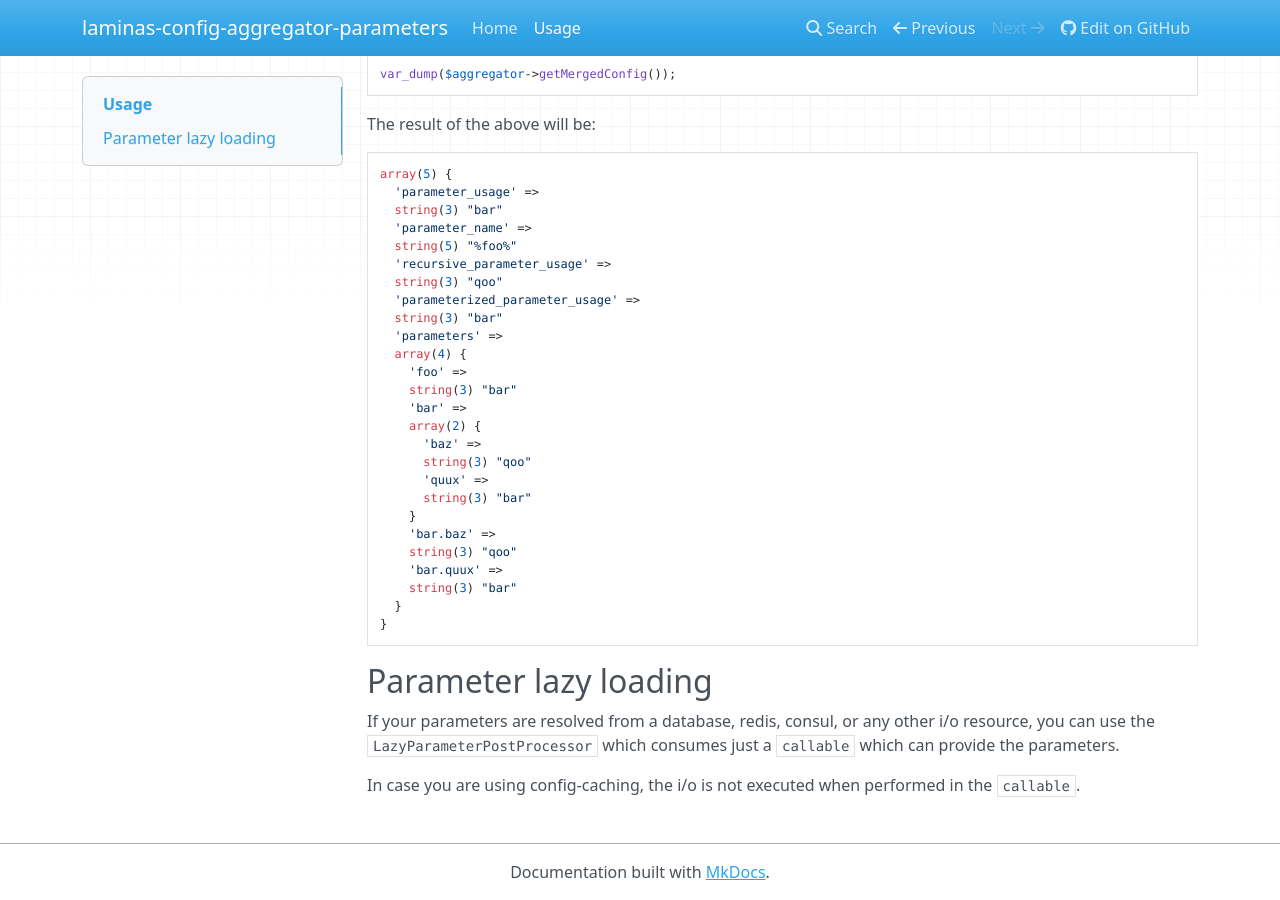
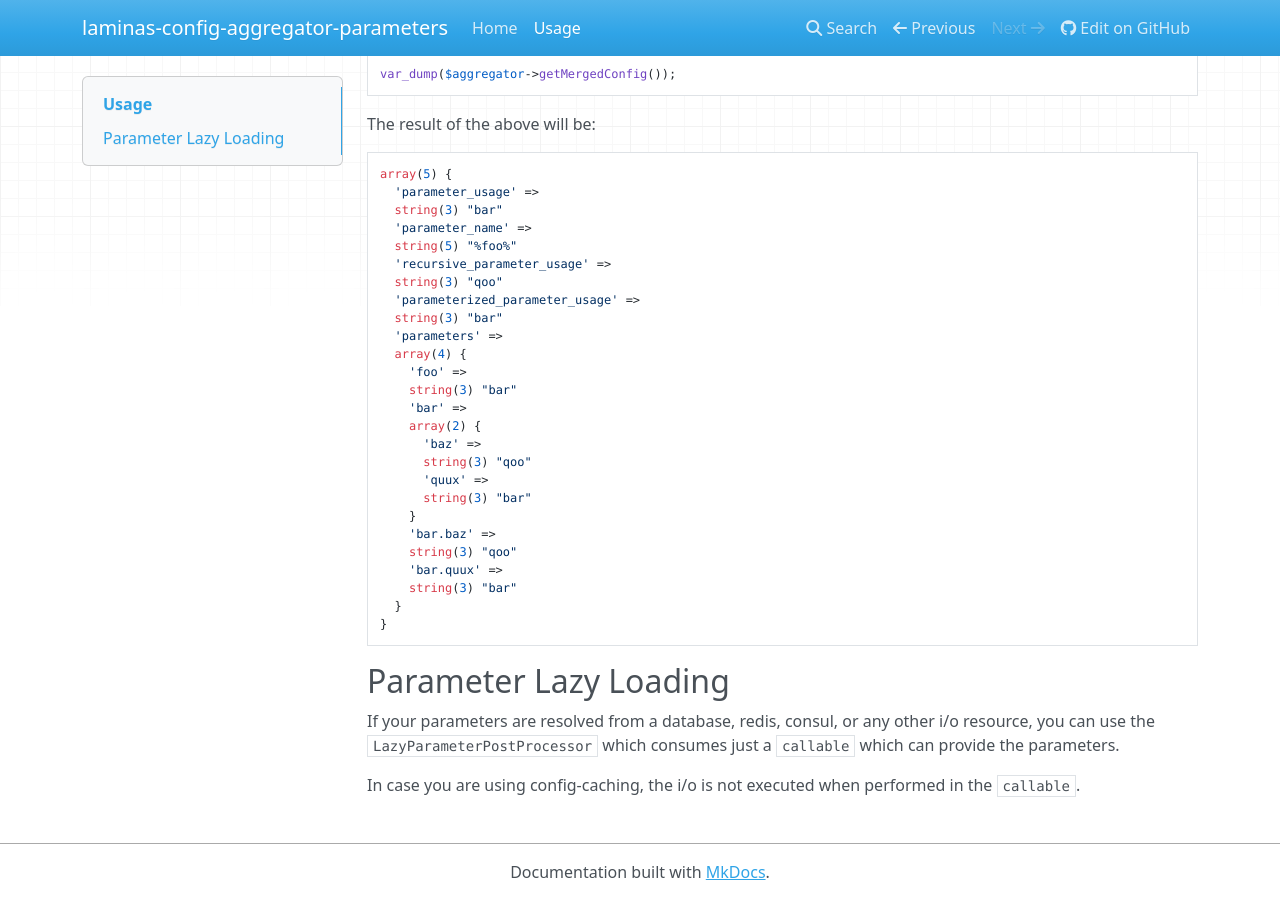
Before and after one commit to laminas/laminas-config-aggregator-parameters, an MkDocs documentation site: the page built from docs/book/usage.md, in a window 1280 px wide and 900 px high, scrolled down 940 px. Built offline with MkDocs 1.6.1, drawn with Linux system fonts in a browser that asks for light colours; nearby versions of some CDN libraries.

Commit message:
Use `chicago manual of style` for headline
Signed-off-by: Maximilian Bösing <2189546+boesing@users.noreply.github.com>

````diff
--- a/docs/book/usage.md
+++ b/docs/book/usage.md
@@ -84,7 +84,7 @@ array(5) {
 }
 ```
 
-## Parameter lazy loading
+## Parameter Lazy Loading
 
 If your parameters are resolved from a database, redis, consul, or any other i/o resource, you can use the `LazyParameterPostProcessor` which consumes just a `callable` which can provide the parameters.
 
````
